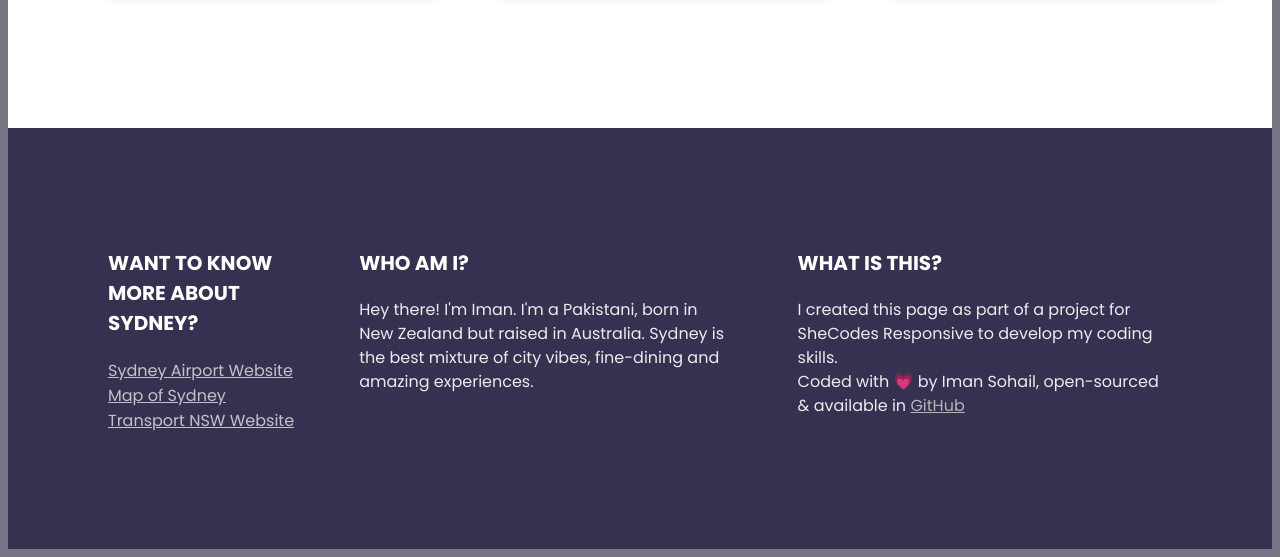
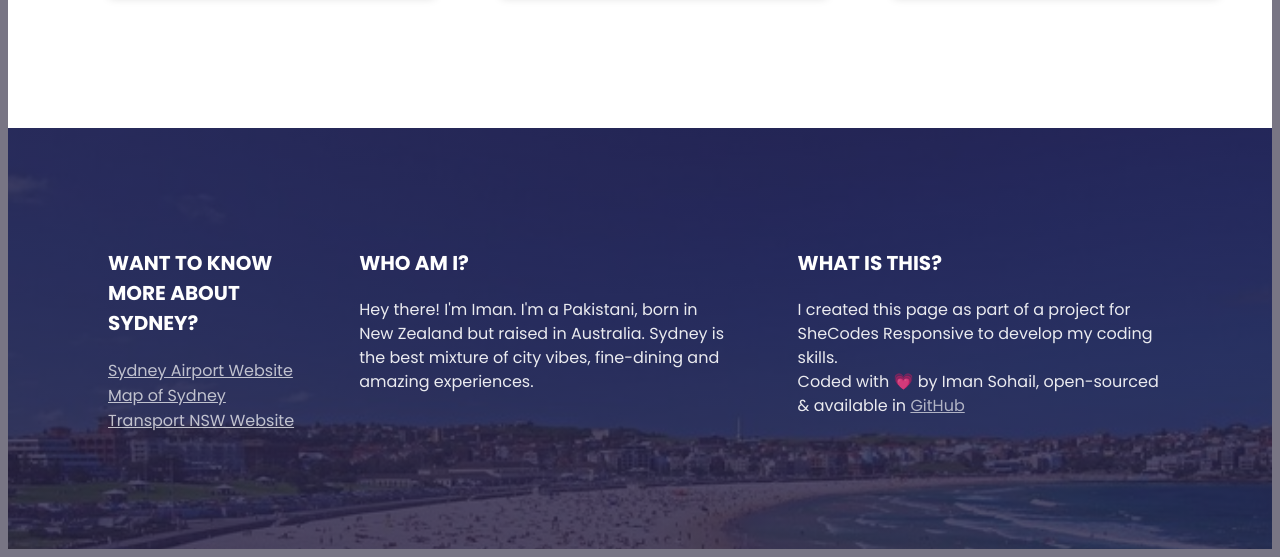
Before and after one commit to imanfsx/Travel-Project, a plain HTML site: page index.html in a window 1280 px wide. Shown: the part 3772-4329 px from the top of the page. Drawn offline with Linux system fonts and the light colour scheme; a script that the page names is missing.

Commit message:
updated footer

```diff
--- a/src/styles.css
+++ b/src/styles.css
@@ -182,7 +182,7 @@ footer {
       rgba(39, 32, 68, 0.8),
       rgba(39, 32, 68, 0.8)
     ),
-    url(../images/sydney-footer2.jpg);
+    url(../images/sydneyfooter.jpg);
   background-repeat: no-repeat;
   background-size: cover;
 }
```
Also changed, not shown: images/sydneyfooter.jpg (added).
